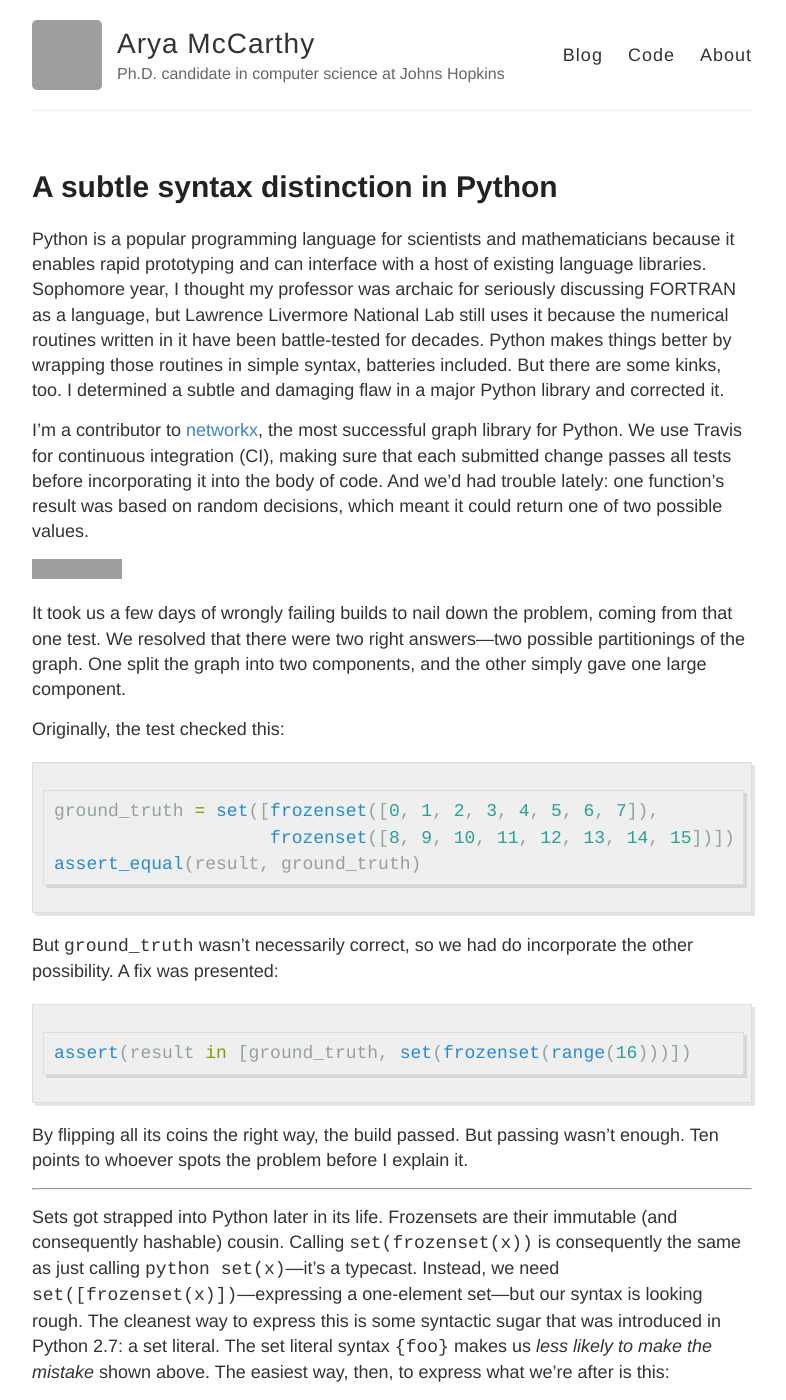
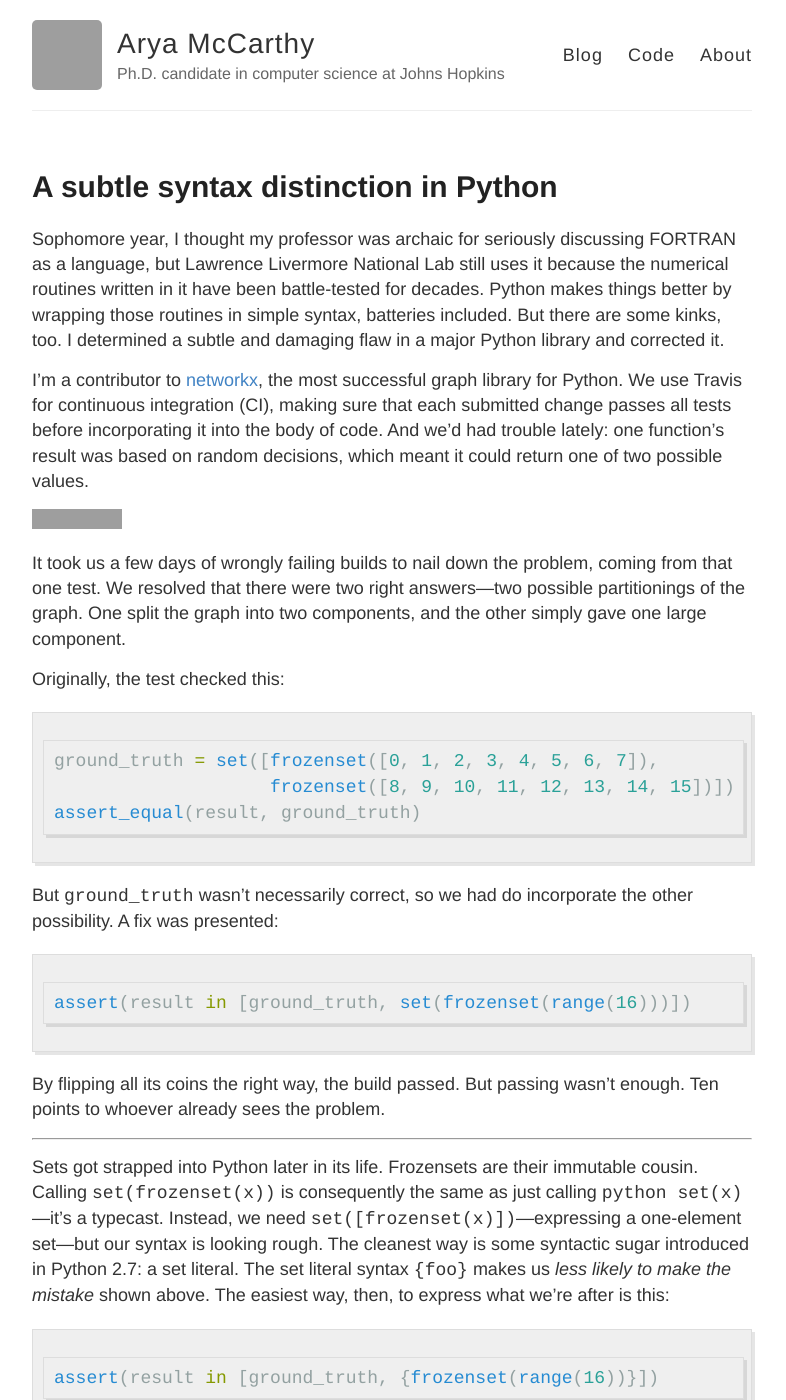
Before and after one commit to aryamccarthy/aryamccarthy.github.io, a Jekyll site: the page built from _posts/2016-12-23-Testing-things.md, in a window 1280 px wide and 1400 px high. Shown: the whole window, without its empty margins (248-1034 px from the left). Built offline with Jekyll 4.4.1, drawn with Linux system fonts in a browser that asks for light colours; some of the changed text lies outside the part shown; grey boxes are pictures that could not be loaded.

Commit message:
Update 2016-12-23-Testing-things.md

````diff
--- a/_posts/2016-12-23-Testing-things.md
+++ b/_posts/2016-12-23-Testing-things.md
@@ -3,7 +3,7 @@ layout: post
 title: A subtle syntax distinction in Python
 ---
 
-Python is a popular programming language for scientists and mathematicians because it enables rapid prototyping and can interface with a host of existing language libraries. Sophomore year, I thought my professor was archaic for seriously discussing FORTRAN as a language, but Lawrence Livermore National Lab still uses it because the numerical routines written in it have been battle-tested for decades. Python makes things better by wrapping those routines in simple syntax, batteries included. But there are some kinks, too. I determined a subtle and damaging flaw in a major Python library and corrected it.
+Sophomore year, I thought my professor was archaic for seriously discussing FORTRAN as a language, but Lawrence Livermore National Lab still uses it because the numerical routines written in it have been battle-tested for decades. Python makes things better by wrapping those routines in simple syntax, batteries included. But there are some kinks, too. I determined a subtle and damaging flaw in a major Python library and corrected it.
 
 I'm a contributor to [networkx](https://networkx.readthedocs.io/en/stable/), the most successful graph library for Python. We use Travis for continuous integration (CI), making sure that each submitted change passes all tests before incorporating it into the body of code. And we'd had trouble lately: one function's result was based on random decisions, which meant it could return one of two possible values.
 
@@ -25,14 +25,14 @@ But `ground_truth` wasn't necessarily correct, so we had do incorporate the othe
 assert(result in [ground_truth, set(frozenset(range(16)))])
 ```
 
-By flipping all its coins the right way, the build passed. But passing wasn't enough. Ten points to whoever spots the problem before I explain it.
+By flipping all its coins the right way, the build passed. But passing wasn't enough. Ten points to whoever already sees the problem.
 
 ---
 
-Sets got strapped into Python later in its life. Frozensets are their immutable (and consequently hashable) cousin. Calling ```set(frozenset(x))``` is consequently the same as just calling ```python set(x)```—it's a typecast. Instead, we need ```set([frozenset(x)])```—expressing a one-element set—but our syntax is looking rough. The cleanest way to express this is some syntactic sugar that was introduced in Python 2.7: a set literal. The set literal syntax `{foo}` makes us *less likely to make the mistake* shown above. The easiest way, then, to express what we're after is this:
+Sets got strapped into Python later in its life. Frozensets are their immutable cousin. Calling `set(frozenset(x))` is consequently the same as just calling `python set(x)`—it's a typecast. Instead, we need `set([frozenset(x)])`—expressing a one-element set—but our syntax is looking rough. The cleanest way is some syntactic sugar introduced in Python 2.7: a set literal. The set literal syntax `{foo}` makes us *less likely to make the mistake* shown above. The easiest way, then, to express what we're after is this:
 
 ```python
 assert(result in [ground_truth, {frozenset(range(16))}])
 ```
 
-When I submitted this pull request to the repository, I took out a nasty bug that had mis-marked a number of other PRs as failing. Knowing which builds properly do and don't pass means the project can move along in a more streamlined, complete way.
+When I submitted this pull request to the repository, I took out a nasty bug that had mis-marked a number of good PRs as failing. Knowing which builds properly do and don't pass means less time manually sorting that out—the entire point of continuous integration. This means networkx can move forward in a more streamlined, complete way.
````
